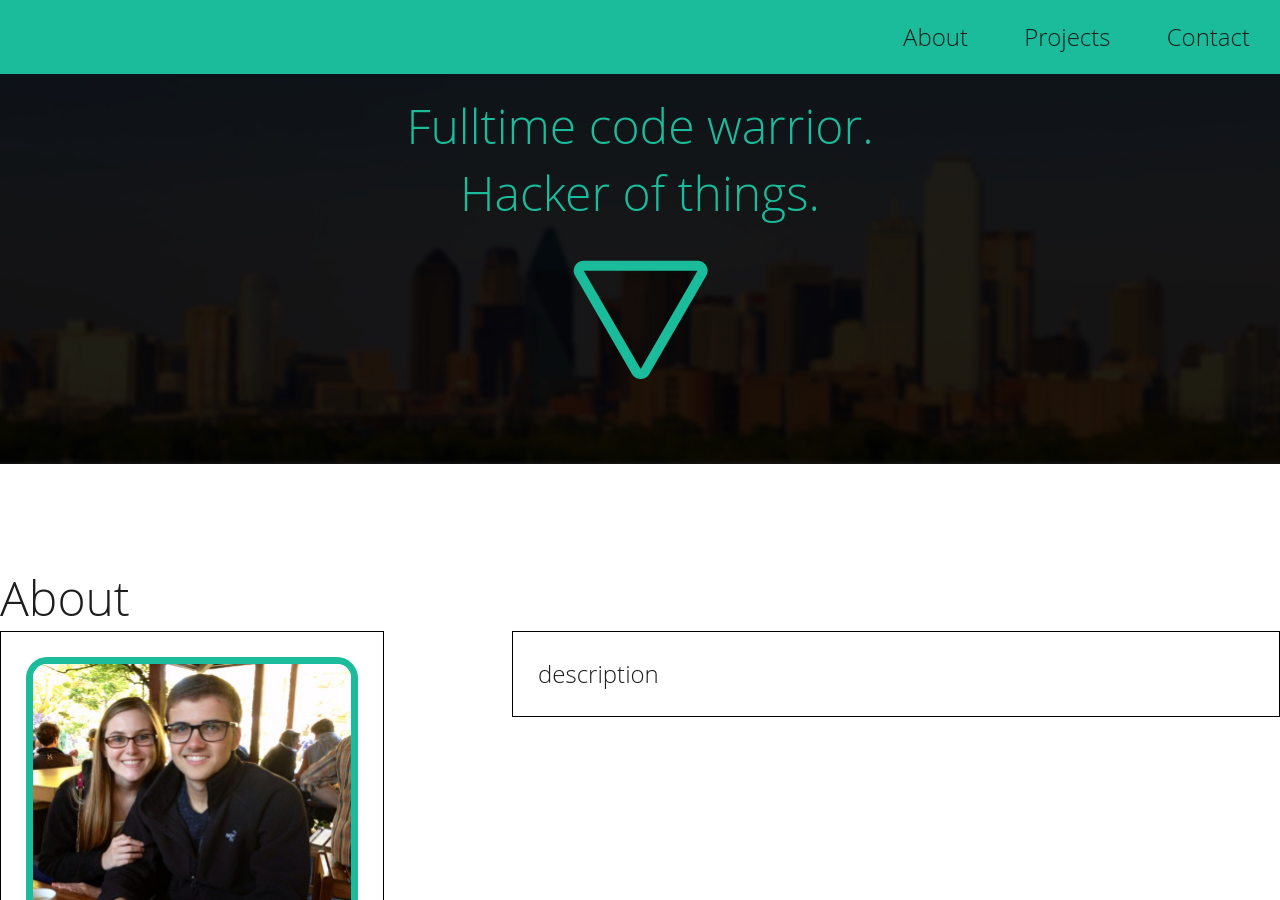
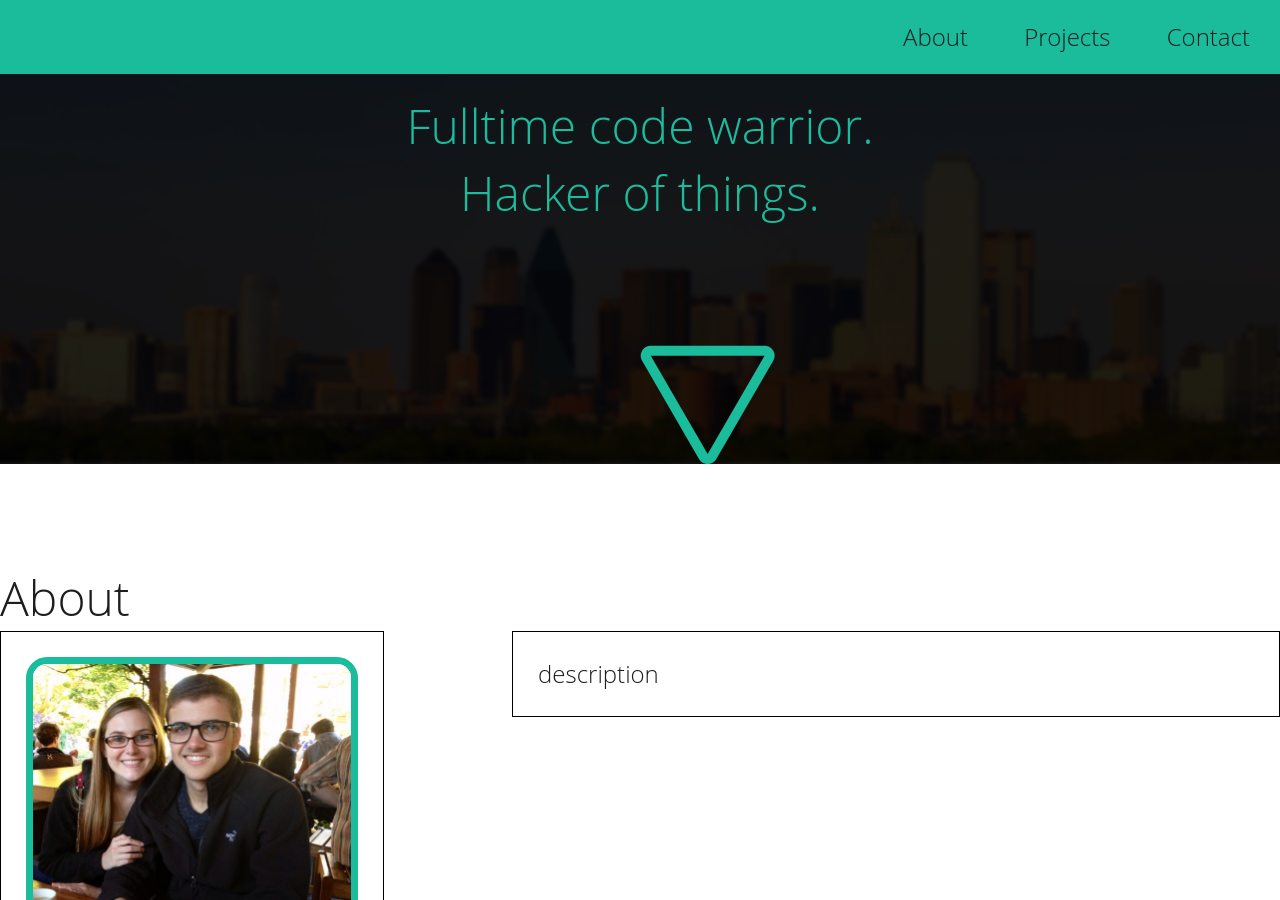
Before and after one commit to zackurben/zackurben.github.io, a Jekyll site: the page built from index.html, in a window 1280 px wide and 900 px high, scrolled down 436 px. Built offline with Jekyll 4.4.1, drawn with Linux system fonts in a browser that asks for light colours; nearby versions of some CDN libraries.

Commit message:
Updating multi resolution layouts with Sass mixins.

```diff
--- a/_includes/header.html
+++ b/_includes/header.html
@@ -14,5 +14,5 @@
     <h2>Fulltime code warrior.<br>Hacker of things.</h2>
 
     <br>
-    <img src="img/arrow.png">
+    <img class="scroll center" src="img/arrow.png">
 </div>
--- a/_sass/_base.scss
+++ b/_sass/_base.scss
@@ -20,61 +20,73 @@
   color: $text-primary-color;
   font-weight: 300 !important;
 
-  @media only screen and (max-width : 480px) {
+  @include micro-screen {
     padding: 0 20px 0 20px;
   }
 }
 
 h1 {
-  @media only screen and (min-width : 480px) {
+  @include micro-screen {
+    font-size: round($text-head-size * 0.5);
+  }
+
+  @include xs-screen {
     font-size: round($text-head-size * 0.7);
   }
 
-  @media only screen and (min-width : 768px) {
+  @include s-screen {
     font-size: round($text-head-size * 0.8);
   }
 
-  @media only screen and (min-width: 1024px) {
+  @include m-screen {
     font-size: round($text-head-size * 0.9);
   }
 
-  @media only screen and (min-width: 1280px) {
+  @include l-screen {
     font-size: $text-head-size;
   }
 }
 
 h2 {
-  @media only screen and (min-width : 480px) {
+  @include micro-screen {
+    font-size: round($text-subhead-size * 0.5);
+  }
+
+  @include xs-screen {
     font-size: round($text-subhead-size * 0.7);
   }
 
-  @media only screen and (min-width : 768px) {
+  @include s-screen {
     font-size: round($text-subhead-size * 0.8);
   }
 
-  @media only screen and (min-width: 1024px) {
+  @include m-screen {
     font-size: round($text-subhead-size * 0.9);
   }
 
-  @media only screen and (min-width: 1280px) {
+  @include l-screen {
     font-size: $text-subhead-size;
   }
 }
 
 h3 {
-  @media only screen and (min-width : 480px) {
+  @include micro-screen {
+    font-size: round($text-subsubhead-size * 0.5);
+  }
+
+  @include xs-screen {
     font-size: round($text-subsubhead-size * 0.7);
   }
 
-  @media only screen and (min-width : 768px) {
+  @include s-screen {
     font-size: round($text-subsubhead-size * 0.8);
   }
 
-  @media only screen and (min-width: 1024px) {
+  @include m-screen {
     font-size: round($text-subsubhead-size * 0.9);
   }
 
-  @media only screen and (min-width: 1280px) {
+  @include l-screen {
     font-size: $text-subsubhead-size;
   }
 }
@@ -99,19 +111,23 @@
   background-color: $site-accent-color;
   text-align: right !important;
 
-  @media only screen and (min-width : 480px) {
+  @include micro-screen {
+    padding: round($nav-padding * 0.5);
+  }
+
+  @include xs-screen {
     padding: round($nav-padding * 0.7);
   }
 
-  @media only screen and (min-width : 768px) {
+  @include s-screen {
     padding: round($nav-padding * 0.8);
   }
 
-  @media only screen and (min-width: 1024px) {
+  @include m-screen {
     padding: round($nav-padding * 0.9);
   }
 
-  @media only screen and (min-width: 1280px) {
+  @include l-screen {
     padding: $nav-padding;
   }
 
@@ -119,22 +135,27 @@
     color: $text-primary-color;
     text-decoration: none;
 
-    @media only screen and (min-width : 480px) {
+    @include micro-screen {
+      padding-right: round($nav-spacing * 0.5);
+      font-size: round($text-body-size * 0.5);
+    }
+
+    @include xs-screen {
       padding-right: round($nav-spacing * 0.7);
       font-size: round($text-body-size * 0.7);
     }
 
-    @media only screen and (min-width : 768px) {
+    @include s-screen {
       padding-right: round($nav-spacing * 0.8);
       font-size: round($text-body-size * 0.8);
     }
 
-    @media only screen and (min-width: 1024px) {
+    @include m-screen {
       padding-right: round($nav-spacing * 0.9);
       font-size: round($text-body-size * 0.9);
     }
 
-    @media only screen and (min-width: 1280px) {
+    @include l-screen {
       padding-right: $nav-spacing;
       font-size: $text-body-size;
     }
@@ -152,6 +173,37 @@
   }
 }
 
+.scroll {
+  position: absolute;
+  bottom: 0;
+  width: 100%;
+
+  @include micro-screen {
+    height: round($scroll-height * 0.6);
+    width: round($scroll-width * 0.6);
+  }
+
+  @include xs-screen {
+    height: round($scroll-height * 0.7);
+    width: round($scroll-width * 0.7);
+  }
+
+  @include s-screen {
+    height: round($scroll-height * 0.8);
+    width: round($scroll-width * 0.8);
+  }
+
+  @include m-screen {
+    height: round($scroll-height * 0.9);
+    width: round($scroll-width * 0.9);
+  }
+
+  @include l-screen {
+    height: $scroll-height;
+    width: $scroll-width;
+  }
+}
+
 .content {
   padding: 80px 0 80px 0;
   width: 100%;
@@ -161,19 +213,23 @@
     background-color: $site-secondary-color;
   }
 
-  @media only screen and (max-width : 480px) {
+  @include micro-screen {
+    padding: round($content-padding * 0.15) 0 round($content-padding * 0.15) 0;
+  }
+
+  @include xs-screen {
     padding: round($content-padding * 0.25) 0 round($content-padding * 0.25) 0;
   }
 
-  @media only screen and (min-width : 768px) {
+  @include s-screen {
     padding: round($content-padding * 0.5) 0 round($content-padding * 0.5) 0;
   }
 
-  @media only screen and (min-width: 1024px) {
+  @include m-screen {
     padding: round($content-padding * 0.75) 0 round($content-padding * 0.75) 0;
   }
 
-  @media only screen and (min-width: 1280px) {
+  @include l-screen {
     padding: $content-padding 0 $content-padding 0;
 
   }
@@ -318,7 +374,7 @@
 /**
  * Grid layout for small screens.
  */
-@media only screen and (max-width: 480px) {
+@include micro-screen {
   .col-10, .col-9, .col-8, .col-7, .col-6,
   .col-5, .col-4, .col-3, .col-2, .col-1 {
     width: 100%;
--- a/css/main.scss
+++ b/css/main.scss
@@ -21,11 +21,59 @@
 $nav-padding: 20px;
 $nav-spacing: 50px;
 $content-padding: 100px;
+// our scroll img dimensions
+$scroll-height: 119px;
+$scroll-width: 135px;
 
 // Grid settings.
 $max-width: 1140px;
 $min-width: 755px;
 $col-padding: 25px;
 
+/*
+ * Sass mixins to consolidate media query definitions.
+ */
+// Micro small screens.
+@mixin micro-screen {
+  @media only screen and (max-width : 480px) {
+    @content;
+  }
+}
+
+// Extra small screens.
+@mixin xs-screen {
+  @media only screen and (min-width : 480px) {
+    @content;
+  }
+}
+
+// Small screens.
+@mixin s-screen {
+  @media only screen and (min-width : 768px) {
+    @content;
+  }
+}
+
+// Medium screens.
+@mixin m-screen {
+  @media only screen and (min-width: 1024px) {
+    @content;
+  }
+}
+
+// Large screens.
+@mixin l-screen {
+  @media only screen and (min-width: 1280px) {
+    @content;
+  }
+}
+
+// Extra large screens.
+@mixin xl-screen {
+  @media only screen and (min-width: 1280px) {
+    @content;
+  }
+}
+
 // Import partials from `sass_dir` (defaults to `_sass`)
 @import "h5bp-pre", "base", "h5bp-post";
```
